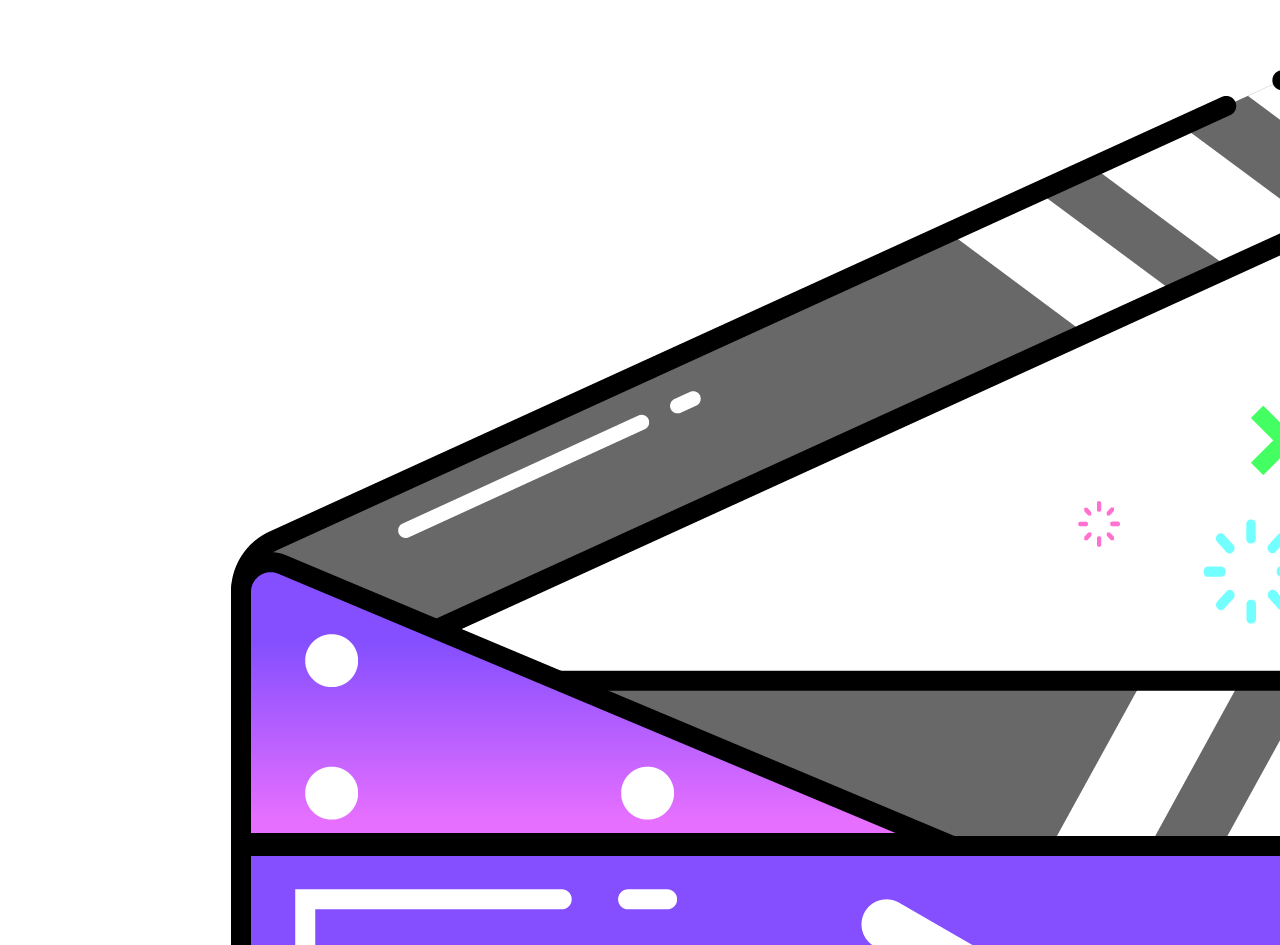
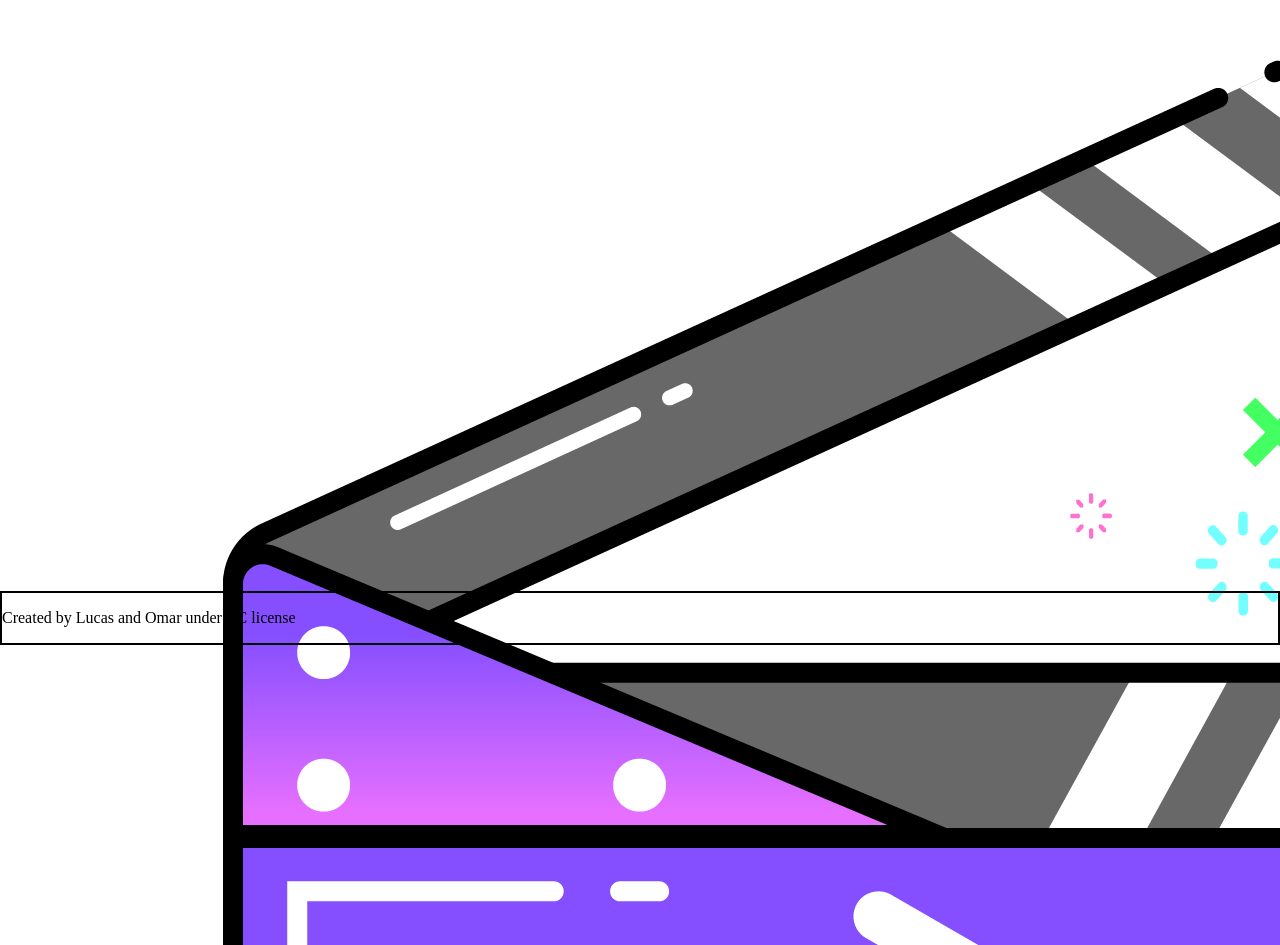
Before and after one commit to ryxtor/JS-group-capstone-project-Lucas-Omar, a website built with webpack: page src/index.html in a window 1280 px wide. Shown: the part 155-1100 px from the top of the page. Built offline with nearby package versions, Linux system fonts and the light colour scheme.

Commit message:
Add footer

```diff
--- a/src/index.html
+++ b/src/index.html
@@ -17,5 +17,8 @@
             </ul>
         </nav>
     </header>
+    <footer class="footer">
+        <p>Created by Lucas and Omar under CC license</p>
+    </footer>
 </body>
 </html>
--- a/src/style.css
+++ b/src/style.css
@@ -1,4 +1,8 @@
 @import url('https://fonts.googleapis.com/css2?family=Lato&family=Poppins&display=swap');
+
+body {
+  margin: 0;
+}
 
 .navbar {
   display: flex;
@@ -13,3 +17,10 @@
 .navbar ul li {
   margin-right: 10px;
 }
+
+.footer {
+  position: absolute;
+  bottom: 0;
+  width: calc(100% - 4px);
+  border: 2px solid #000;
+}
```
Also changed, not shown: dist/index.html, dist/main.js.
